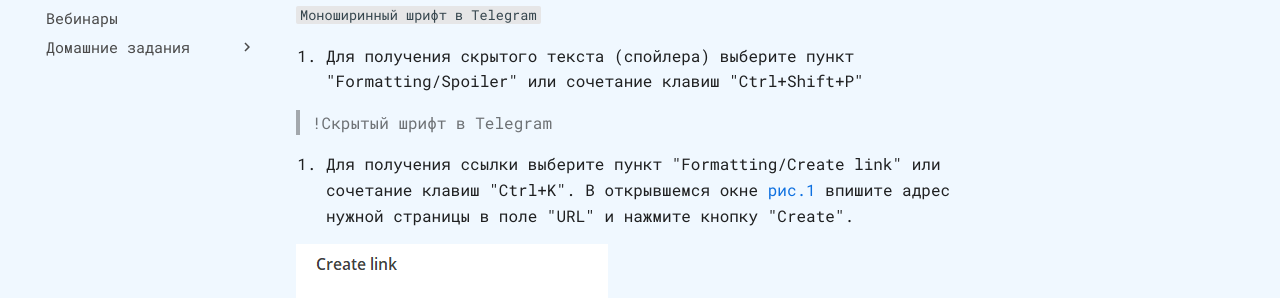
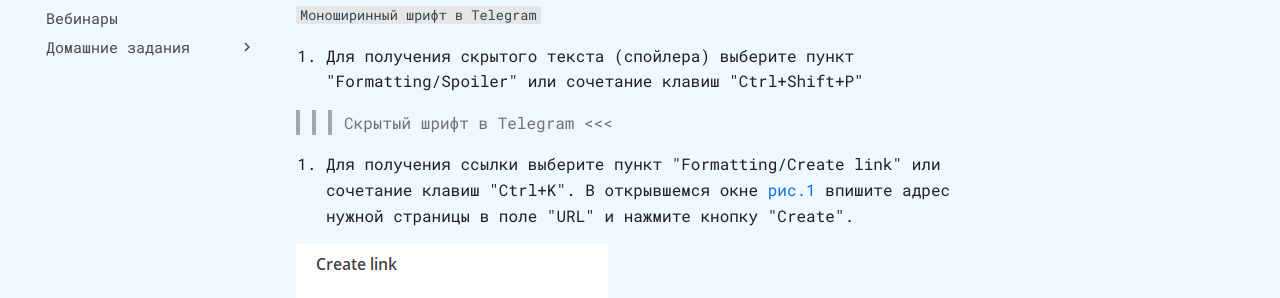
Before and after one commit to novillero/dac-advanced, an MkDocs documentation site: the page built from docs/instructions/elena-chistyakova-instruction.md, in a window 1280 px wide and 900 px high, scrolled down 900 px. Shown: the part 186-484 px from the top of the window. Built offline with MkDocs 1.6.1 and Material for MkDocs 9.7.7, drawn with Linux system fonts in a browser that asks for light colours; some web fonts are replaced.

```diff
--- a/docs/instructions/elena-chistyakova-instruction.md
+++ b/docs/instructions/elena-chistyakova-instruction.md
@@ -31,7 +31,9 @@
 
 7. Для получения скрытого текста (спойлера) выберите пункт "Formatting/Spoiler" или сочетание клавиш "Ctrl+Shift+P"
 
->!Скрытый шрифт в Telegram
+>>>
+Скрытый шрифт в Telegram
+<<<
 
 8. Для получения ссылки выберите пункт "Formatting/Create link" или сочетание клавиш "Ctrl+K". В открывшемся окне <a href="#рис_1">рис.1</a> впишите адрес нужной страницы в поле "URL" и нажмите кнопку "Create".
 
```
